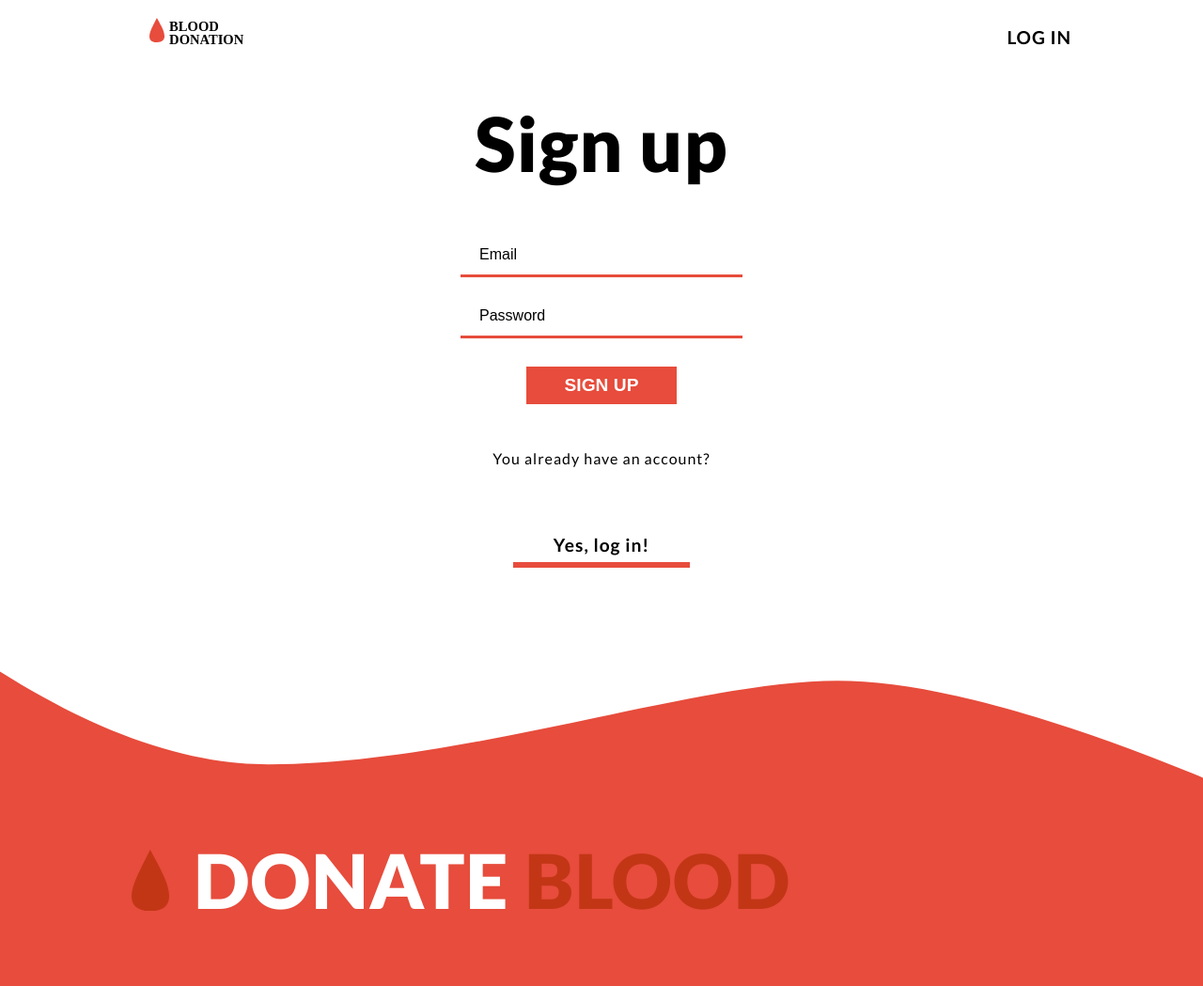
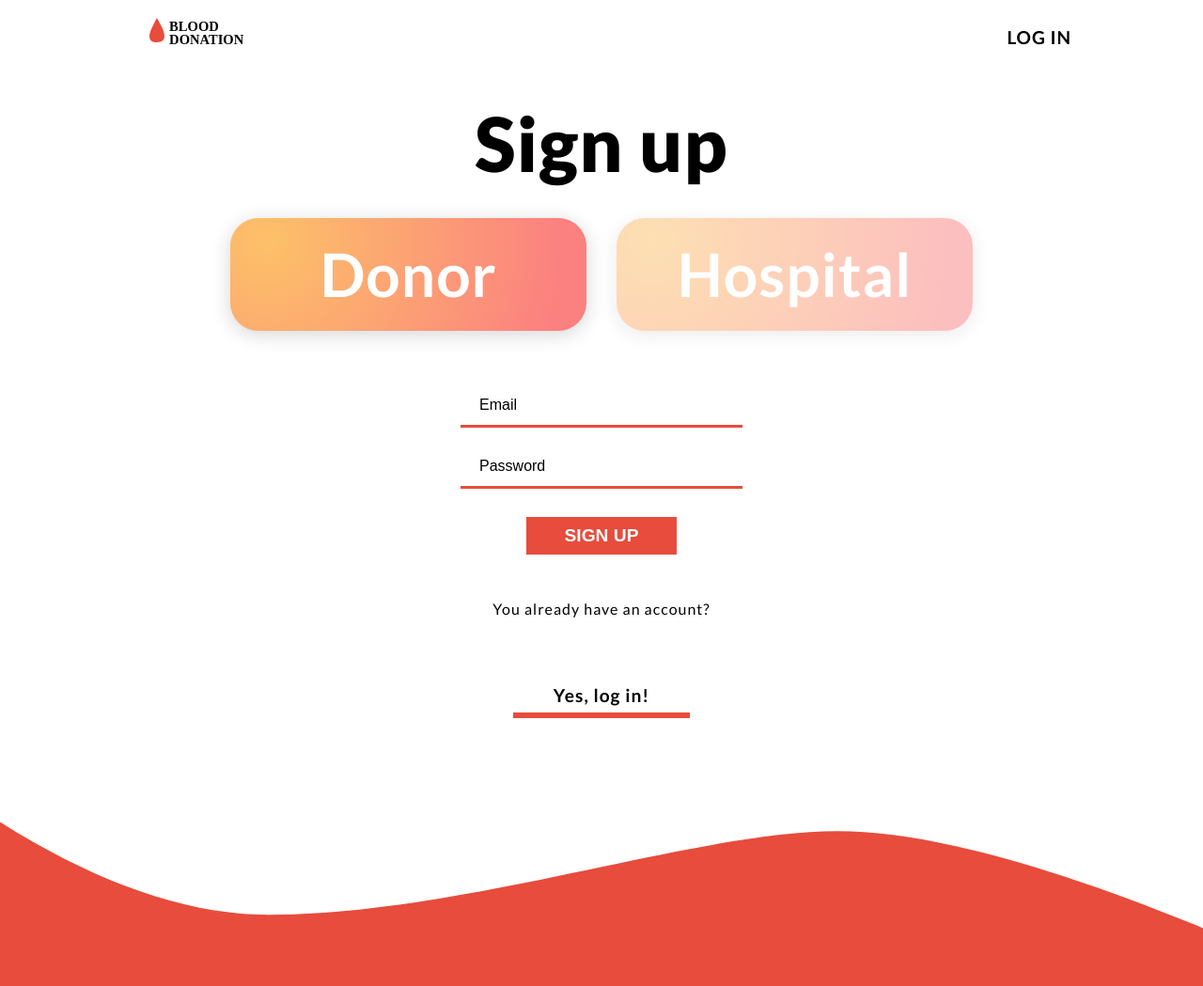
Before and after one commit to mountiny/blood_donation, a Django app: page /app/signup/ in a window 1280 px wide. Shown: the top 1049 px of the page at 94% size. Run offline with Django 3.2, Linux system fonts and the light colour scheme; some libraries are stand-ins or nearby versions.

Commit message:
Sign up page donor an dhospital selection added

```diff
--- a/app/urls.py
+++ b/app/urls.py
@@ -7,6 +7,11 @@ app_name = 'app'
 urlpatterns = [
     path('', views.index, name='index'),
     path('app/', views.app, name='app'),
+    path('app/map/', views.hospital_map, name='map'),
+    path('app/profile/', views.profile, name='profile'),
+    path('app/profile/edit/', views.profile_edit, name='profile_edit'),
+    path('app/hospital/<slug:hospital_slug>/',
+         views.hospital, name='hospital'),
     path('login/', views.login, name='login'),
     path('signup/', views.signup, name='signup'),
     path('contact/', views.contact, name='contact'),
--- a/app/views.py
+++ b/app/views.py
@@ -101,6 +101,61 @@ def app(request):
     response = render(request, 'app/app.html', context=context_dict)
     # Return a rendered response to send to the client.
     return response
+def hospital_map(request):
+    # category_list = Category.objects.order_by('-likes')[:5]
+    # pages_list = Page.objects.order_by('-views')[:5]
+
+    context_dict = {}
+    # context_dict['boldmessage'] = 'Crunchy, creamy, cookie, candy, cupcake!'
+    # context_dict['categories'] = category_list
+    # context_dict['pages'] = pages_list
+
+    # visitor_cookie_handler(request)
+
+    response = render(request, 'app/map.html', context=context_dict)
+    # Return a rendered response to send to the client.
+    return response
+def profile(request):
+    # category_list = Category.objects.order_by('-likes')[:5]
+    # pages_list = Page.objects.order_by('-views')[:5]
+
+    context_dict = {}
+    # context_dict['boldmessage'] = 'Crunchy, creamy, cookie, candy, cupcake!'
+    # context_dict['categories'] = category_list
+    # context_dict['pages'] = pages_list
+
+    # visitor_cookie_handler(request)
+
+    response = render(request, 'app/profile.html', context=context_dict)
+    # Return a rendered response to send to the client.
+    return response
+def profile_edit(request):
+    # category_list = Category.objects.order_by('-likes')[:5]
+    # pages_list = Page.objects.order_by('-views')[:5]
+
+    context_dict = {}
+    # context_dict['boldmessage'] = 'Crunchy, creamy, cookie, candy, cupcake!'
+    # context_dict['categories'] = category_list
+    # context_dict['pages'] = pages_list
+
+    # visitor_cookie_handler(request)
+
+    response = render(request, 'app/edit.html', context=context_dict)
+    # Return a rendered response to send to the client.
+    return response
+def hospital(request, hospital_slug):
+    context_dict = {}
+    # try:
+    #     hospital = Hospital.objects.get(slug=hospital_slug)
+
+
+    #     context_dict['hospital'] = hospital
+
+    # except Hospital.DoesNotExist:
+
+    #     context_dict['hospital'] = None
+
+    return render(request, 'app/login.html', context=context_dict)
 
 def get_server_side_cookie(request, cookie, default_val=None):
     val = request.session.get(cookie)
--- a/static/styles/_forms.scss
+++ b/static/styles/_forms.scss
@@ -13,6 +13,21 @@
     @include align-items(center);
     @include align-content(center);
     padding-top: 6vh;
+    &.donor-form {
+        display: none;
+
+    }
+    &.hospital-form {
+        display: none;
+
+    }
+    &.selected-form {
+        @include display_flexbox();
+    @include flex_direction(column);
+    @include justify_content(flex-start);
+    @include align-items(center);
+    @include align-content(center);
+    }
 }
 .form-element {
     margin: 30px auto;
--- a/static/styles/app.css
+++ b/static/styles/app.css
@@ -225,6 +225,32 @@ table {
   -ms-flex-line-pack: center;
   align-content: center;
   padding-top: 6vh;
+}
+
+.form-wrapper.donor-form {
+  display: none;
+}
+
+.form-wrapper.hospital-form {
+  display: none;
+}
+
+.form-wrapper.selected-form {
+  display: -webkit-box;
+  display: -ms-flexbox;
+  display: flex;
+  -webkit-box-direction: normal;
+  -webkit-box-orient: vertical;
+  -ms-flex-direction: column;
+  flex-direction: column;
+  -webkit-box-pack: start;
+  -ms-flex-pack: start;
+  justify-content: flex-start;
+  -webkit-box-align: center;
+  -ms-flex-align: center;
+  align-items: center;
+  -ms-flex-line-pack: center;
+  align-content: center;
 }
 
 .form-element {
@@ -707,6 +733,74 @@ a {
   bottom: -26px;
 }
 
+.selection-container {
+  position: relative;
+  width: 100%;
+  display: -ms-grid;
+  display: grid;
+  -ms-grid-columns: (1fr)[2];
+      grid-template-columns: repeat(2, 1fr);
+  -ms-grid-rows: (1fr)[1];
+      grid-template-rows: repeat(1, 1fr);
+  grid-gap: 2em 2em;
+  margin-top: 40px;
+}
+
+.selection-block {
+  position: relative;
+  padding: 20px 20px;
+  overflow: hidden;
+  z-index: 100;
+  width: 70%;
+  height: 80px;
+  opacity: 0.5;
+  background: #c23616;
+  /* fallback for old browsers */
+  background-image: radial-gradient(circle farthest-corner at 10% 20%, #fdc168 0%, #fb8080 90%);
+  -webkit-transition: opacity 0.3s cubic-bezier(0.22, 0.61, 0.36, 1), -webkit-box-shadow 0.3s cubic-bezier(0.22, 0.61, 0.36, 1);
+  transition: opacity 0.3s cubic-bezier(0.22, 0.61, 0.36, 1), -webkit-box-shadow 0.3s cubic-bezier(0.22, 0.61, 0.36, 1);
+  transition: box-shadow 0.3s cubic-bezier(0.22, 0.61, 0.36, 1), opacity 0.3s cubic-bezier(0.22, 0.61, 0.36, 1);
+  transition: box-shadow 0.3s cubic-bezier(0.22, 0.61, 0.36, 1), opacity 0.3s cubic-bezier(0.22, 0.61, 0.36, 1), -webkit-box-shadow 0.3s cubic-bezier(0.22, 0.61, 0.36, 1);
+}
+
+.selection-block:hover {
+  -webkit-box-shadow: 0 8px 50px 4px rgba(25, 25, 25, 0.32);
+          box-shadow: 0 8px 50px 4px rgba(25, 25, 25, 0.32);
+  opacity: 1;
+}
+
+.selection-block.selected {
+  opacity: 1;
+}
+
+.selection-block:first-of-type {
+  -ms-grid-column-align: end;
+      justify-self: end;
+}
+
+.selection-block:nth-of-type(2) {
+  -ms-grid-column-align: start;
+      justify-self: start;
+}
+
+.selection-block__text {
+  height: 100%;
+  z-index: 110;
+  color: white;
+  font-size: 4em;
+  line-height: 80px;
+  font-weight: 700;
+  text-align: center;
+  position: relative;
+  margin-bottom: 50px;
+}
+
+.selection-block__text br {
+  display: block;
+  content: '';
+  margin: 10px;
+}
+
 .register-btn__container {
   position: relative;
   width: 100%;
--- a/static/styles/app.scss
+++ b/static/styles/app.scss
@@ -332,6 +332,61 @@ a {
     }
 }
 
+.selection-container {
+    position: relative;
+    width: 100%;
+    display: grid;
+    grid-template-columns: repeat(2, 1fr);
+    grid-template-rows: repeat(1, 1fr);
+    grid-gap: 2em 2em;
+  margin-top: 40px;
+}
+.selection-block {
+    position: relative;
+    padding: 20px 20px;
+    overflow: hidden;
+    z-index: 100;
+    width: 70%;
+    height: 80px;
+    opacity: 0.5;
+    background: $primary-dark; /* fallback for old browsers */
+    background-image: -webkit-radial-gradient( circle farthest-corner at 10% 20%,  $gradient-light 0%, $gradient-dark 90% );
+    background-image: radial-gradient( circle farthest-corner at 10% 20%,  $gradient-light 0%, $gradient-dark 90% );
+    @include prefix(transition,(box-shadow 0.3s $curve, opacity 0.3s $curve));
+    &:hover{
+        box-shadow: 0 8px 50px 4px rgba(25,25,25,.32);
+        opacity: 1;
+    }
+    &.selected {
+        opacity: 1;
+    }
+    &:first-of-type {
+        justify-self: end;
+    }
+    &:nth-of-type(2) {
+        justify-self: start;
+    }
+
+}
+.selection-block__text {
+    height: 100%;
+    z-index: 110;
+    color: white;
+    font-size: 4em;
+    line-height: 80px;
+    font-weight: 700;
+    text-align: center;
+
+    position: relative;
+    margin-bottom: 50px;
+    br {
+        display: block;
+        content: '';
+        margin: 10px;
+    }
+
+}
+
 .register-btn__container {
     position: relative;
     width: 100%;
--- a/templates/app/signup.html
+++ b/templates/app/signup.html
@@ -19,10 +19,31 @@
 
         <h1 class="page-heading h-900 h-text-center">Sign up</h1>
 
-        <form class="form-wrapper" action="">
+        <div class="selection-container">
+                <div data-form="donor-form" class="selection-block h-border-radius h-shadow h-pointer selected">
+                    <div class="selection-block__text">
+                        Donor
+                    </div>
+                </div>
+                <div data-form="hospital-form" class="selection-block h-border-radius h-shadow h-pointer">
+                    <div class="selection-block__text">
+                        Hospital
+                    </div>
+                </div>
+        </div>
+
+        <form class="form-wrapper donor-form selected-form" action="">
             {% csrf_token %}
 
             <input type="text" name="email" id="email_field" placeholder="Email">
+            <input type="password" name="password" id="password_field" placeholder="Password">
+            <input class="h-btn h-text-center h-700 h-submit-btn" type="submit" value="Sign up">
+
+        </form>
+        <form class="form-wrapper hospital-form" action="">
+            {% csrf_token %}
+
+            <input type="text" name="email" id="email_field" placeholder="Hospital">
             <input type="password" name="password" id="password_field" placeholder="Password">
             <input class="h-btn h-text-center h-700 h-submit-btn" type="submit" value="Sign up">
 
@@ -34,7 +55,24 @@
                 Yes, log in!
             </a>
         </div>
+        <script type="text/javascript">
+        $(document).ready(function(){
 
+            $(".selection-block").click(function () {
+                if($(this).hasClass("selected")) {
+                    return;
+                }
+                var form = $(this).data("form");
+
+                $(".selected").toggleClass("selected");
+                $(this).toggleClass("selected");
+
+                $(".selected-form").toggleClass("selected-form");
+                $("."+form).toggleClass("selected-form");
+            });
+
+        });
+        </script>
 
     </div>
 </div>
```
Also changed, not shown: 1 other file.
